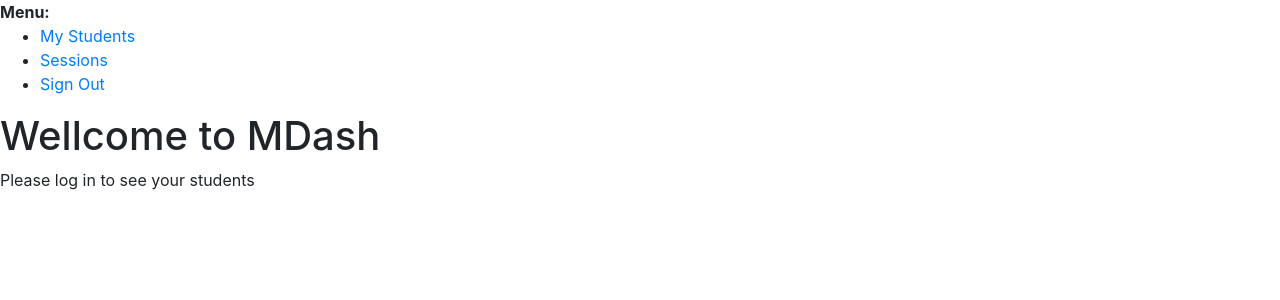
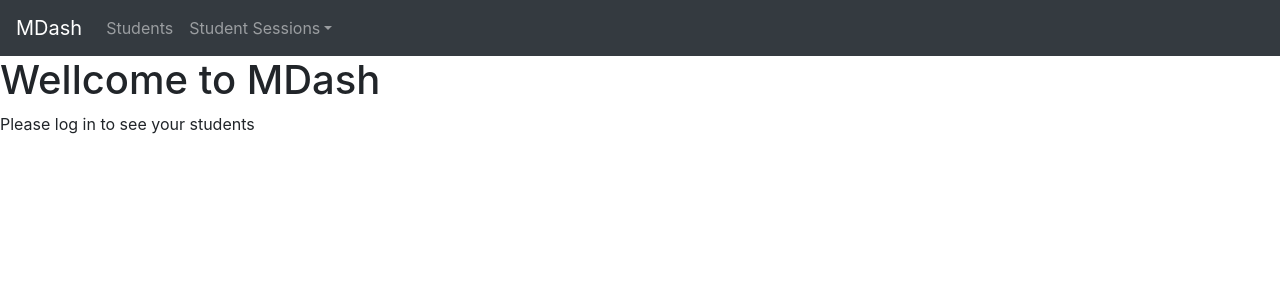
Before and after one commit to Pelikantapeten/p4-ms-dashboard, a Django app: page / in a window 1280 px wide. Shown: the top 300 px of the page. Run offline with Django 3.2, Linux system fonts and the light colour scheme; the visitor is signed in with stand-in values (Sample User, id 1); parts of the project's set-up code (start-up, migrations or seed data) failed here and were passed over.

Commit message:
Add bootstrap navbar to base.html

```diff
--- a/templates/base.html
+++ b/templates/base.html
@@ -6,30 +6,31 @@
   </head>
   <body>
     {% block body %}
+    <!-- Navbar-top -->
+    <nav class="navbar navbar-expand-sm bg-dark navbar-dark">
+      <!-- Navbar logo-text -->
+      <a class="navbar-brand" href="{% url 'home' %}">MDash</a>
 
-    {% if messages %}
-    <div>
-      <strong>Messages:</strong>
-      <ul>
-        {% for message in messages %}
-        <li>{{message}}</li>
-        {% endfor %}
+      <!-- Main menu -->
+      <ul class="navbar-nav mr-auto">
+        {% if user.is_authenticated %}
+        <li class="nav-item">
+          <a class="nav-link" href="{% url 'mentorcards' %}">Students</a>
+        </li>
+        <li class="nav-item dropdown">
+          <a class="nav-link dropdown-toggle" href="{% url 'student-sessions' %}" id="navbardrop" data-toggle="dropdown">Student Sessions</a>
+          <div class="dropdown-menu">
+              <a class="dropdown-item" href="{% url 'student-sessions' %}">My Sessions</a>
+              <a class="dropdown-item" href="{% url 'sessionsubmit' %}">Create Session</a>
+          </div>
+        </li>
+        <li class="nav-item">
+          {% else %}
+          <a class="nav-link" href="{% url 'account_login' %}">Sign In</a>
+          {% endif %}
+        </li>
       </ul>
-    </div>
-    {% endif %}
-
-    <div>
-      <strong>Menu:</strong>
-      <ul>
-        {% if user.is_authenticated %}
-        <li><a href="{% url 'mentorcards' %}">My Students</a></li>
-        <li><a href="{% url 'student-sessions' %}">Sessions</a></li>
-        <li><a href="{% url 'account_logout' %}">Sign Out</a></li>
-        {% else %}
-        <li><a href="{% url 'account_login' %}">Sign In</a></li>
-        {% endif %}
-      </ul>
-    </div>
+    </nav>
     {% block content %}
     {% endblock %}
     {% endblock %}
```
